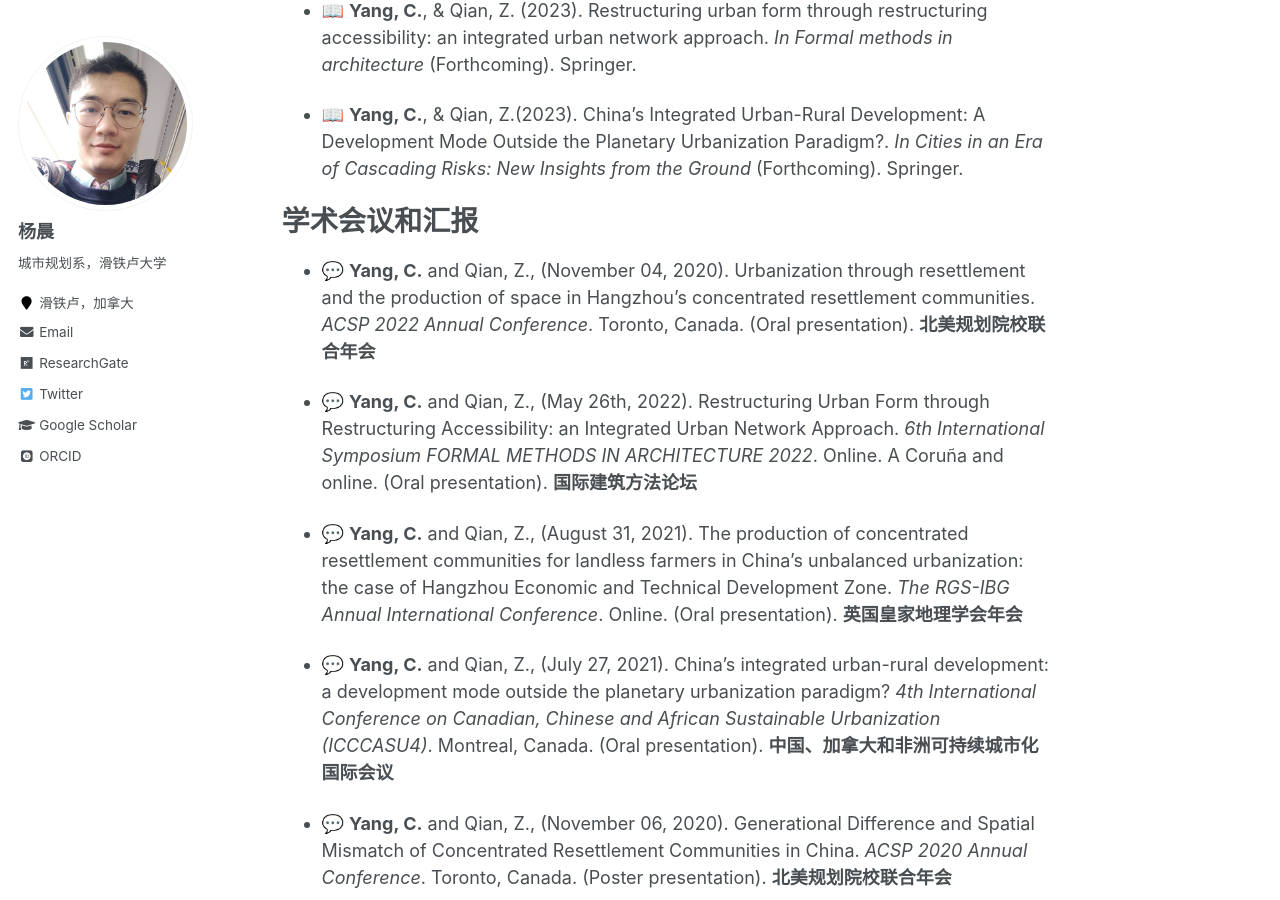
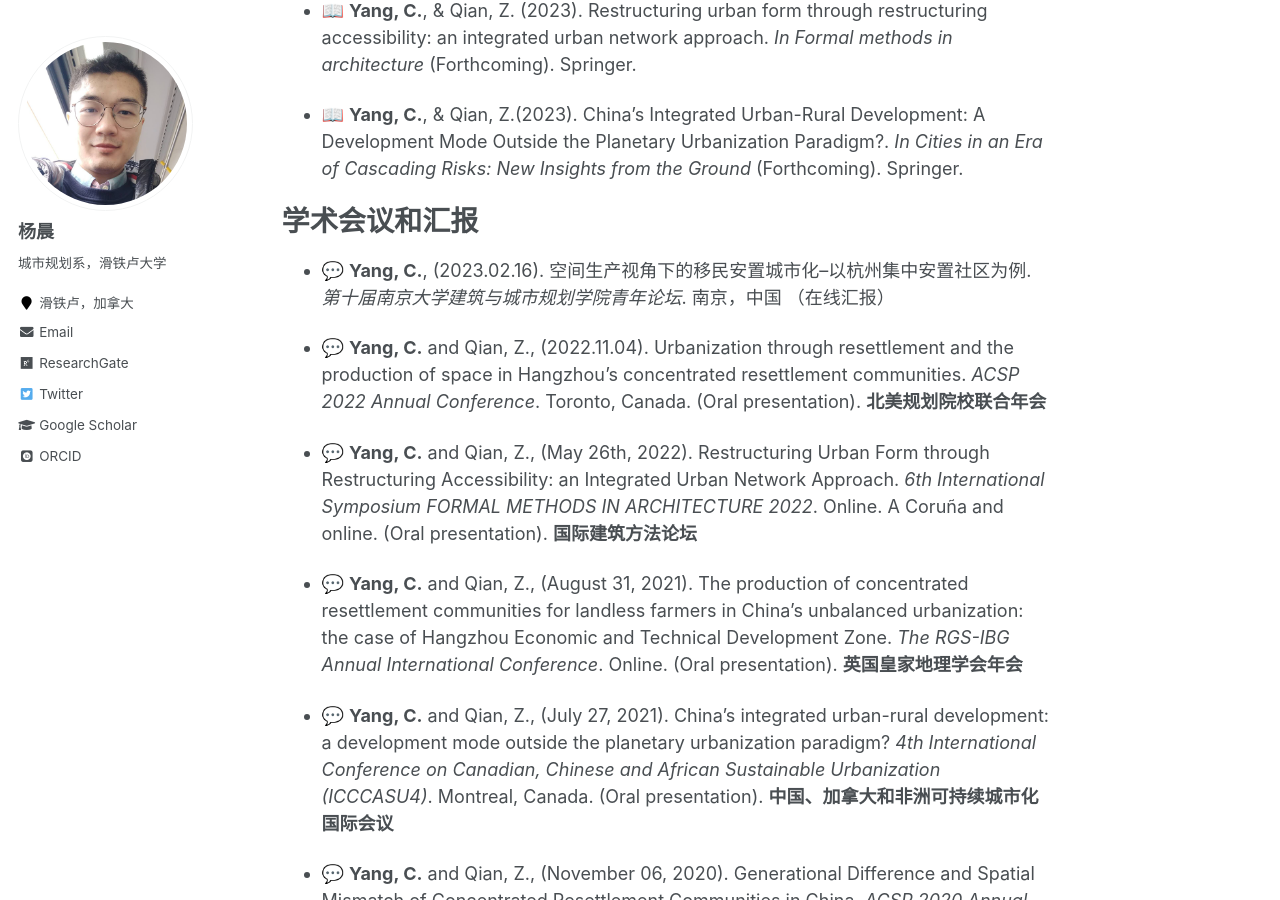
Before and after one commit to ktalenting/ktalenting.github.io-zh-cn-, a Jekyll site: the page built from _pages/about.md, in a window 1280 px wide and 900 px high, scrolled down 1266 px. Built offline with Jekyll 4.4.1, drawn with Linux system fonts in a browser that asks for light colours; some web fonts are replaced.

Commit message:
汇报更新

```diff
--- a/_pages/about.md
+++ b/_pages/about.md
@@ -42,8 +42,9 @@ redirect_from:
 - 📖 **Yang, C.**, & Qian, Z.(2023). China’s Integrated Urban-Rural Development: A Development Mode Outside the Planetary Urbanization Paradigm?. _In Cities in an Era of Cascading Risks: New Insights from the Ground_ (Forthcoming). Springer.
 
 # 学术会议和汇报
+- 💬 **Yang, C.**, (2023.02.16). 空间生产视角下的移民安置城市化--以杭州集中安置社区为例. _第十届南京大学建筑与城市规划学院青年论坛_. 南京，中国 （在线汇报）
 
-- 💬 **Yang, C.** and Qian, Z., (November 04, 2020). Urbanization through resettlement and the production of space in Hangzhou’s concentrated resettlement communities.  _ACSP 2022 Annual Conference_. Toronto, Canada. (Oral presentation). **北美规划院校联合年会**
+- 💬 **Yang, C.** and Qian, Z., (2022.11.04). Urbanization through resettlement and the production of space in Hangzhou’s concentrated resettlement communities.  _ACSP 2022 Annual Conference_. Toronto, Canada. (Oral presentation). **北美规划院校联合年会**
 
 - 💬 **Yang, C.** and Qian, Z., (May 26th, 2022). Restructuring Urban Form through Restructuring Accessibility: an
 Integrated Urban Network Approach. _6th International Symposium FORMAL METHODS IN ARCHITECTURE 2022_. Online. A Coruña and online. (Oral presentation). **国际建筑方法论坛**
```
